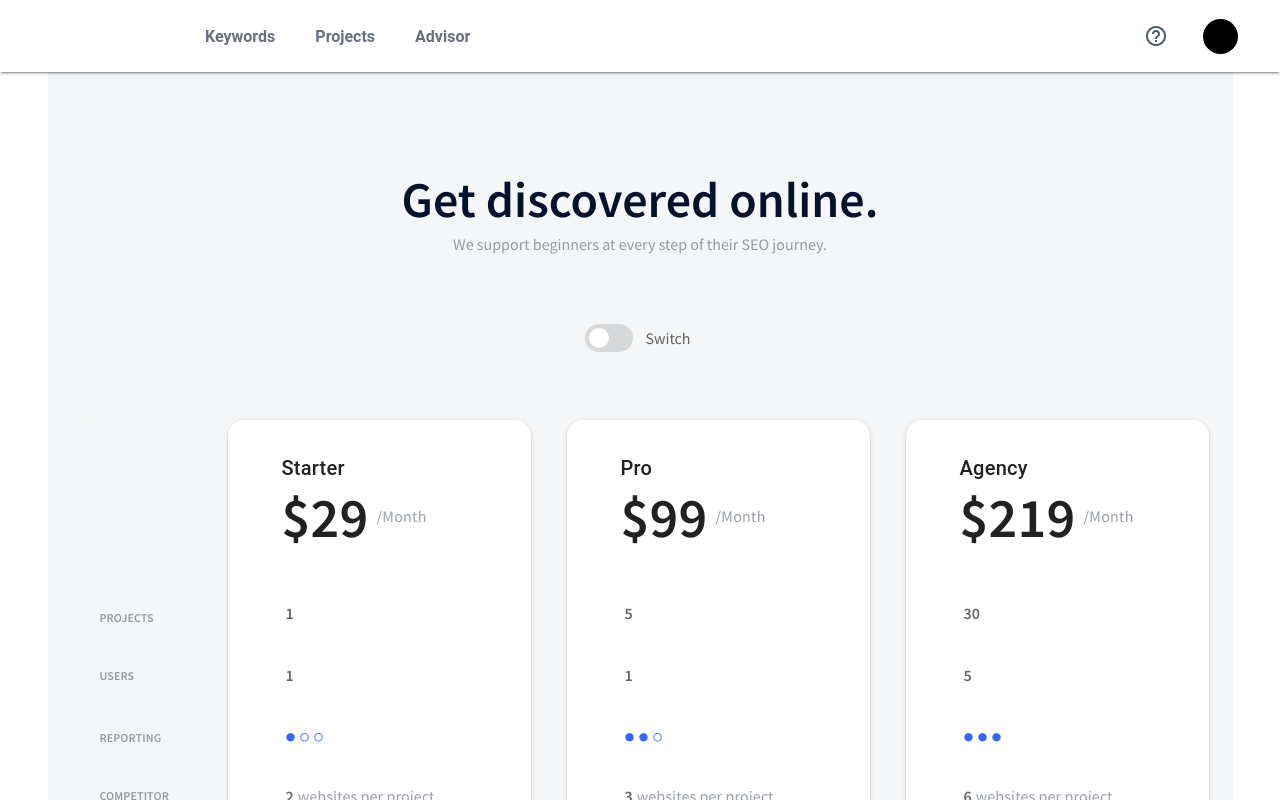
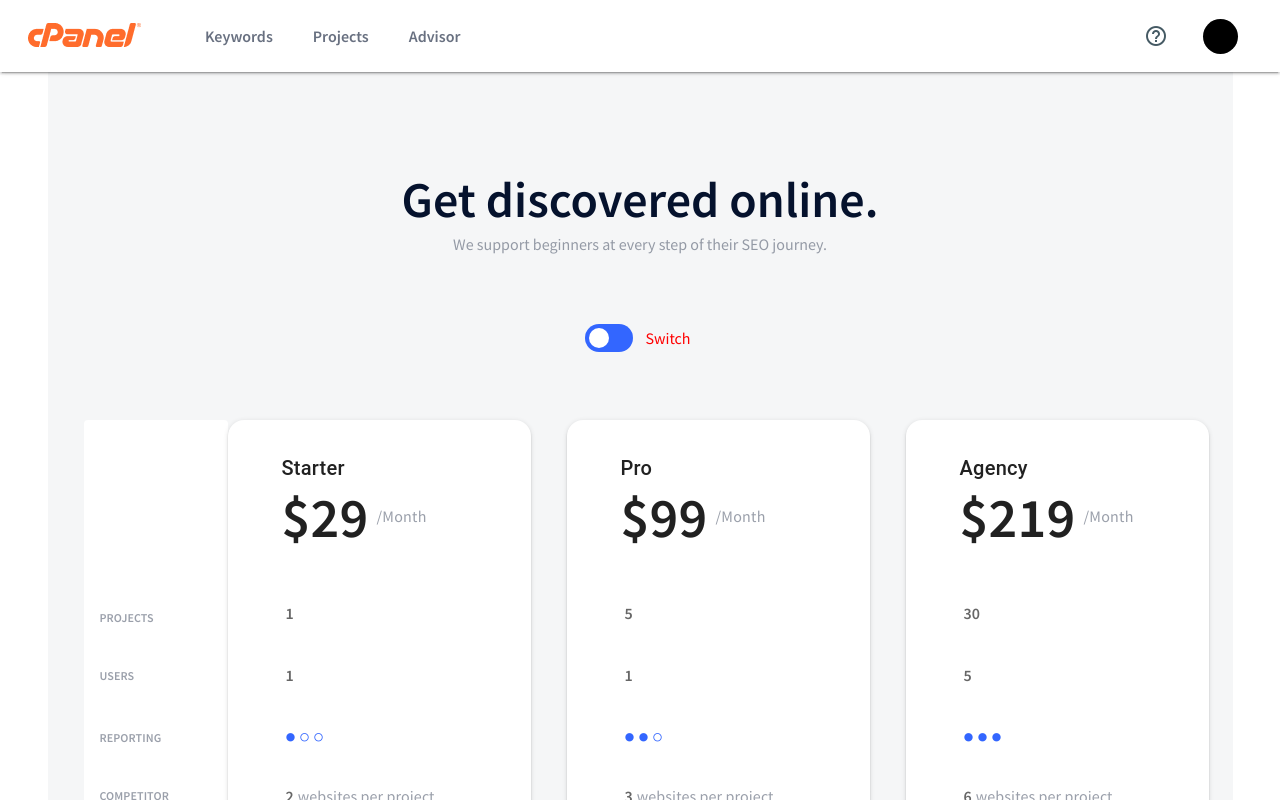
Before and after one commit to MrNedNick/vue-cpanel, a Vue app: page /pro in a window 1280 px wide. Shown: the top 800 px of the page. Built offline with nearby package versions, Linux system fonts and the light colour scheme.

Commit message:
Styled switcher

```diff
--- a/src/pages/GoProPage.vue
+++ b/src/pages/GoProPage.vue
@@ -6,8 +6,9 @@
         <span class="page-subtitle"
           >We support beginners at every step of their SEO journey.</span
         >
-
-        <v-switch class="mt-16 mb-6 switcher" inset label="Switch" />
+        <div id="switcher-wrapper">
+          <v-switch class="mt-16 mb-6 switcher" inset label="Switch" />
+        </div>
       </v-container>
       <v-container class="card-wrapper d-flex justify-center">
         <v-card class="card-left mx-auto mr-0" elevation="0">
@@ -75,7 +76,7 @@
               label="Identify opportunity keywords."
               v-model="checkbox"
             />
-            <pick-plan-button/>
+            <pick-plan-button />
           </v-card>
           <v-img
             src="../assets/keywords.png"
@@ -106,7 +107,7 @@
               label="WDF*IDF analysis"
               v-model="checkbox"
             />
-            <pick-plan-button/>
+            <pick-plan-button />
           </v-card>
         </v-container>
         <v-container class="block d-flex justify-space-around">
@@ -124,7 +125,7 @@
               label="See the ranking development of you projects"
               v-model="checkbox"
             />
-            <pick-plan-button/>
+            <pick-plan-button />
           </v-card>
           <v-img
             src="../assets/rankTracker.png"
@@ -139,16 +140,16 @@
 
 <script>
 import PriceCard from "../components/PriceCard.vue";
-import PickPlanButton from "../components/PickPlanButton.vue"
+import PickPlanButton from "../components/PickPlanButton.vue";
 
 export default {
   components: {
     PriceCard,
-    PickPlanButton
+    PickPlanButton,
   },
   data() {
     return {
-      checkbox: true,
+      checkbox: "true",
       cards: [
         {
           id: 1,
@@ -209,7 +210,7 @@
 };
 </script>
 
-<style scoped>
+<style>
 .wrapper {
   font-family: Source Sans Pro;
   color: #05122d;
@@ -230,15 +231,43 @@
   opacity: 0.4;
 }
 /* switch */
+/* #switcher-wrapper .theme--light.v-input {
+  color: red;
+}
+#switcher-wrapper .theme--light.v-input .primary--text {
+  color: red !important;
+} */
 
-/* .v-application .primary--text {
-    color: white !important;
-    caret-color: white !important;
- } */
+/* .v-application #switcher-wrapper .primary--text {
+  color: #3366FF !important;
+  caret-color: #3366FF !important;
+} */
+
+/* background */
+.v-input.theme--light.v-input--switch .v-input--switch__track {
+  color: #3366FF !important;
+  opacity: 1;
+}
+.v-input.theme--light.v-input--switch .v-input--switch__track .primary--text {
+  color: #3366FF !important;
+  opacity: 1;
+}
+/* circle */
+.theme--light.v-input--switch .v-input--switch__thumb{
+  color: white ;
+}
+.theme--light.v-input--switch .v-input--switch__thumb.primary--text {
+  color: white !important;
+}
+/* label */
+#switcher-wrapper .theme--light.v-label {
+  color: red;
+}
+
+/* cards */
 .card-wrapper {
   width: 1240px;
 }
-/* card left */
 .card-left {
   padding-top: 170px;
   width: 200px;
```
